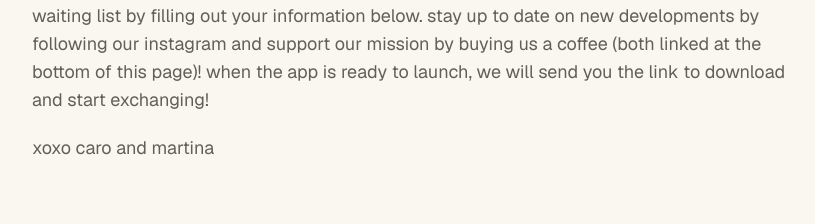
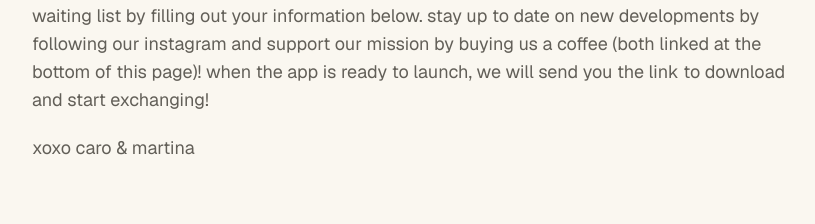
Before and after one commit to Trinket-Troop-LLC/beta, a Next.js app: page /apply in a window 1280 px wide. Shown: the part 880-1104 px from the top of the page, without its empty margins (224-1039 px from the left). Built offline with nearby package versions, Linux system fonts and the light colour scheme; a web font is replaced by a local one.

Commit message:
Change 'caro and martina' to 'caro & martina'

```diff
--- a/components/landing/apply-hero.tsx
+++ b/components/landing/apply-hero.tsx
@@ -46,7 +46,7 @@ export function GeneralInterestHero() {
                         as we build out the future of peer-to-peer second-hand exchange in the city we love, join the waiting list by filling out your information below. stay up to date on new developments by following our instagram and support our mission by buying us a coffee (both linked at the bottom of this page)! when the app is ready to launch, we will send you the link to download and start exchanging!
                     </p>
 
-                    <p>xoxo caro and martina</p>
+                    <p>xoxo caro & martina</p>
                 </div>
             </div>
         </section>
```
